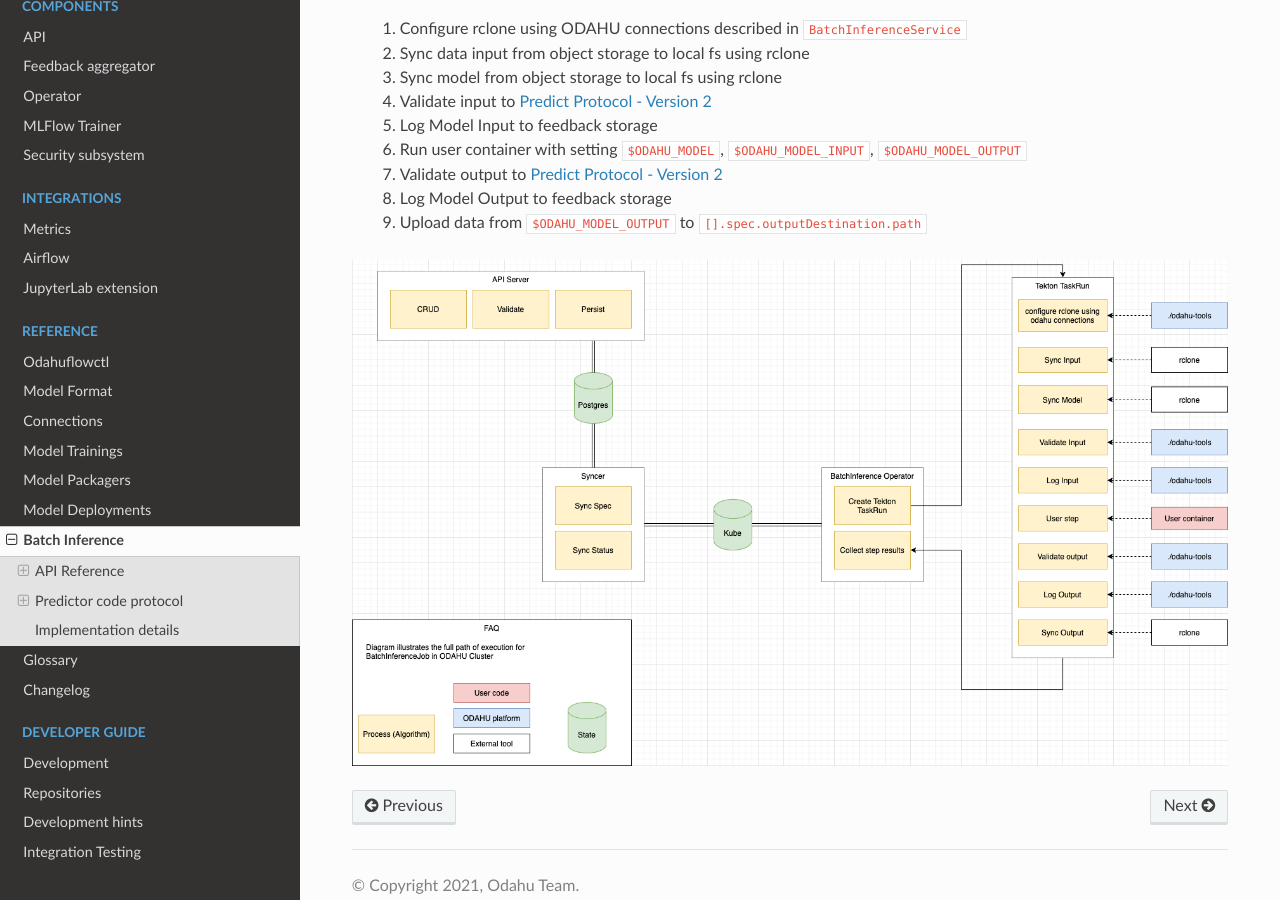
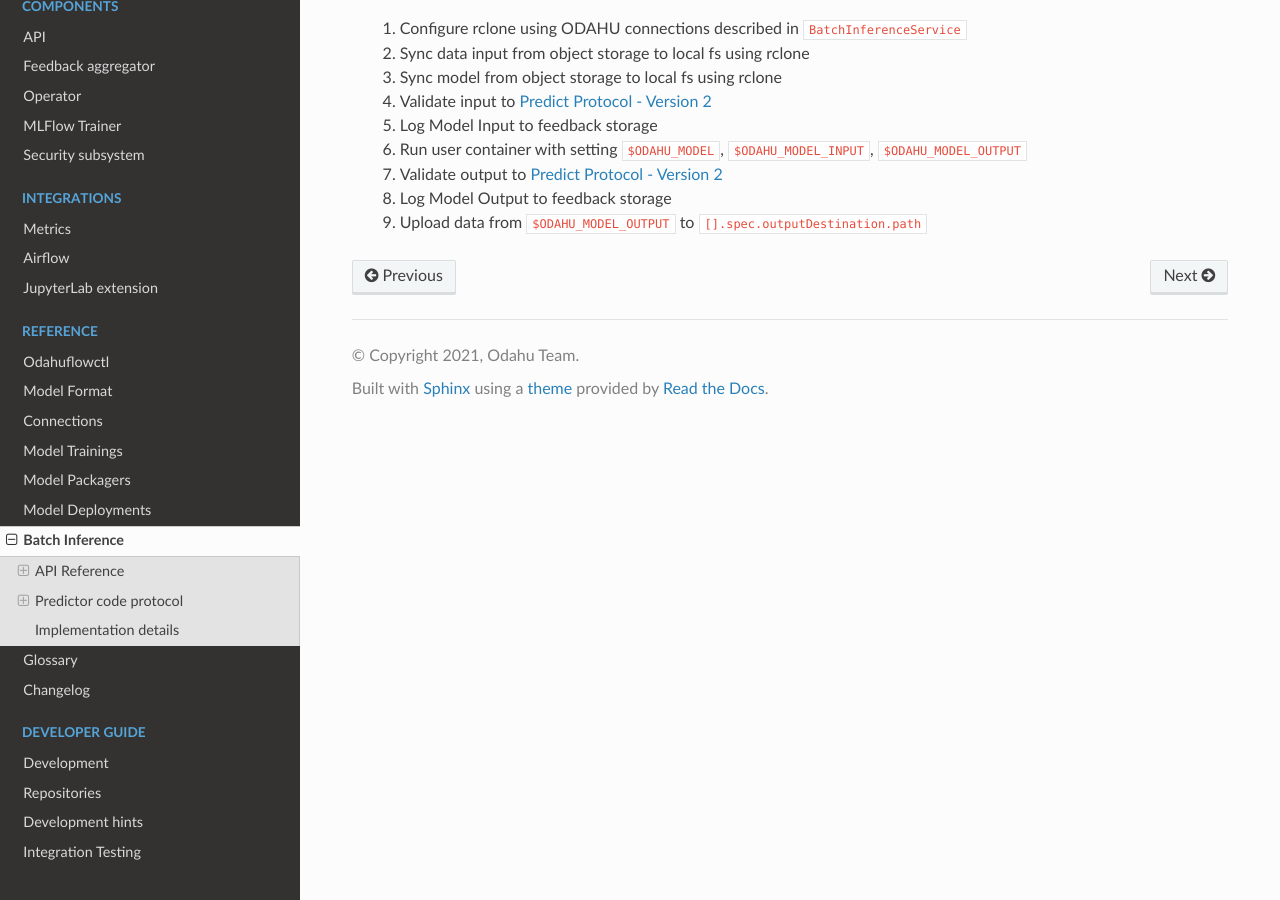
Before and after one commit to odahu/odahu-docs, a Sphinx documentation site: the page built from source/ref_batch.rst, in a window 1280 px wide and 900 px high, scrolled down 2027 px. Built offline with Sphinx 7.4.7 and the Read the Docs theme 2.0.0, drawn with Linux system fonts in a browser that asks for light colours; formulas are drawn with MathJax 3.

Commit message:
fix docs

```diff
--- a/source/ref_batch.rst
+++ b/source/ref_batch.rst
@@ -119,5 +119,3 @@ This section helps with deeper understanding of underlying mechanisms.
   7. Validate output to `Predict Protocol - Version 2 <https://github.com/kubeflow/kfserving/blob/v0.5.1/docs/predict-api/v2/required_api.md#inference-response-json-object>`_
   8. Log Model Output to feedback storage
   9. Upload data from ``$ODAHU_MODEL_OUTPUT`` to ``[].spec.outputDestination.path``
-
-.. image:: img/batch.png
```
Also changed, not shown: 1 other file.
